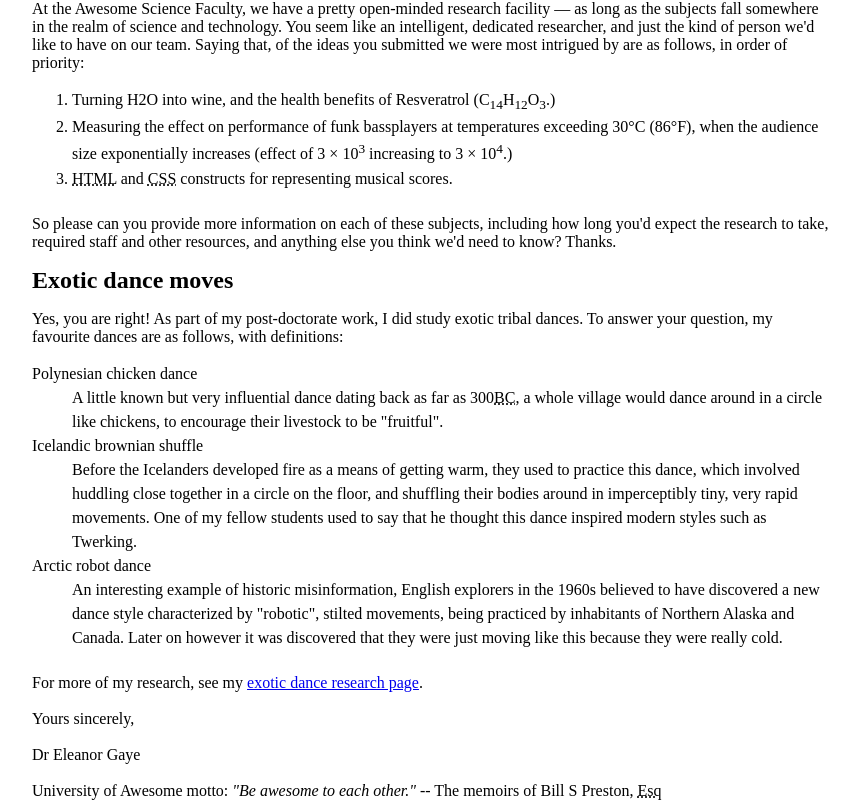
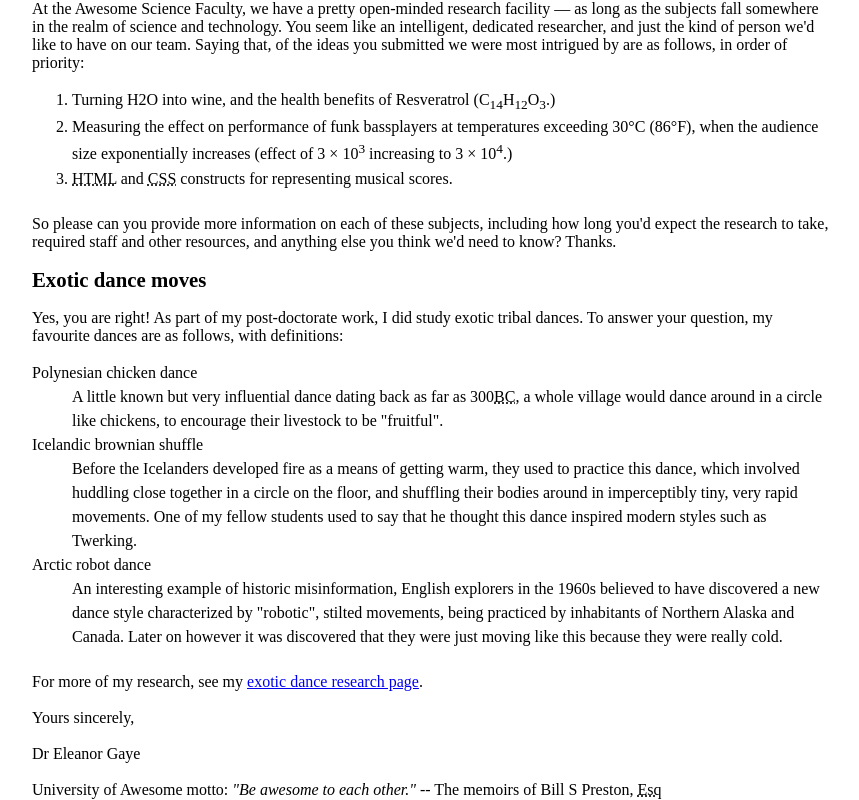
Before and after one commit to JOWER99/PROGETTI, a plain HTML site: page WEB/es 2/letter-text .html in a window 1280 px wide. Shown: the part 818-1618 px from the top of the page, without its empty margins (208-1067 px from the left). Drawn offline with Linux system fonts and the light colour scheme.

```diff
--- a/WEB/es 2/letter-text .html
+++ b/WEB/es 2/letter-text .html
@@ -116,7 +116,7 @@
     to take, required staff and other resources, and anything else you think we'd need to know? Thanks.
 
 
-    <h1>Exotic dance moves</h1>
+    <h2>Exotic dance moves</h2>
 
     Yes, you are right! As part of my post-doctorate work, I did study exotic tribal dances. To answer your question, my
     favourite dances are as follows, with definitions:<br>
```
Also changed, not shown: 1 other file.
